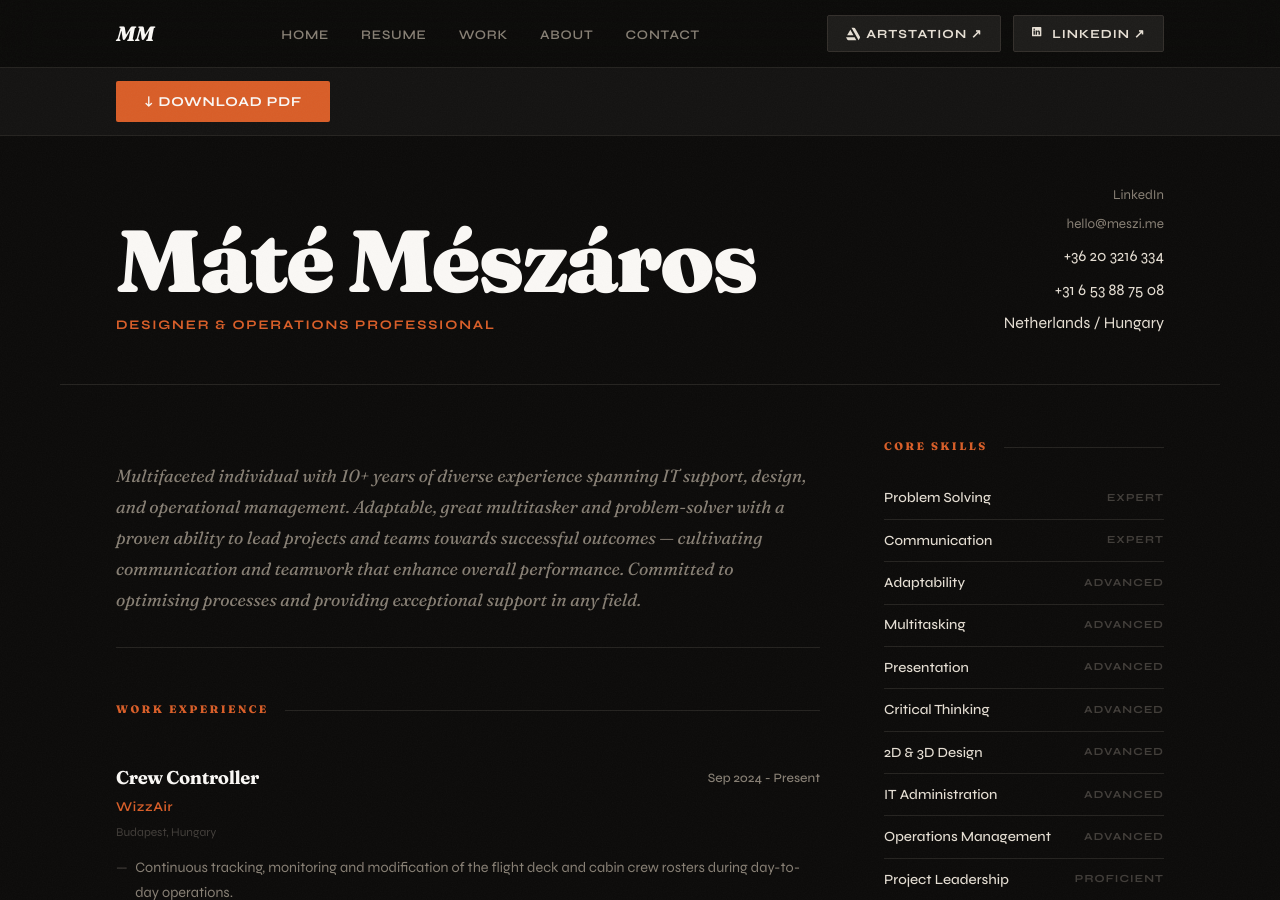
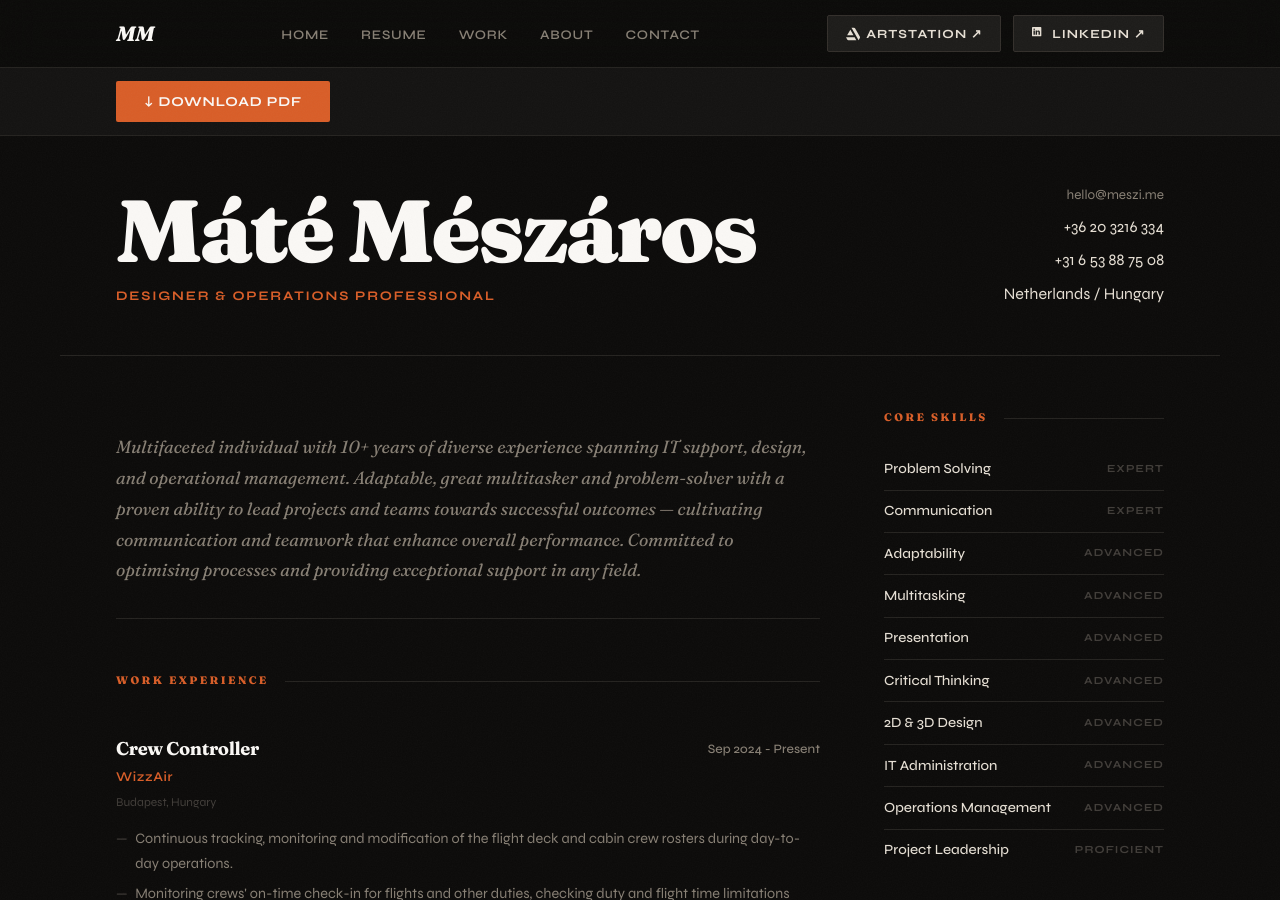
Before and after one commit to Muad0510/muad0510.github.io, a Jekyll site: the page built from resume.html, in a window 1280 px wide and 900 px high. Built offline with Jekyll 4.4.1, drawn with Linux system fonts in a browser that asks for light colours.

Commit message:
Remove LinkedIn link from resume contact section
Signed-off-by: Csaba Istvan Berta <fadden@byteslabs.nl>

```diff
--- a/resume.html
+++ b/resume.html
@@ -25,7 +25,6 @@ description: "CV and resume for Máté Mészáros — Designer & Operations Prof
       <p class="resume-head__role">{{ a.title }}</p>
     </div>
     <div class="resume-head__contact">
-      <a href="{{ a.linkedin }}" target="_blank" rel="noopener">LinkedIn</a>
       <a href="mailto:{{ a.email }}">{{ a.email }}</a>
       <span>+36 20 3216 334</span>
       <span>+31 6 53 88 75 08</span>
```
